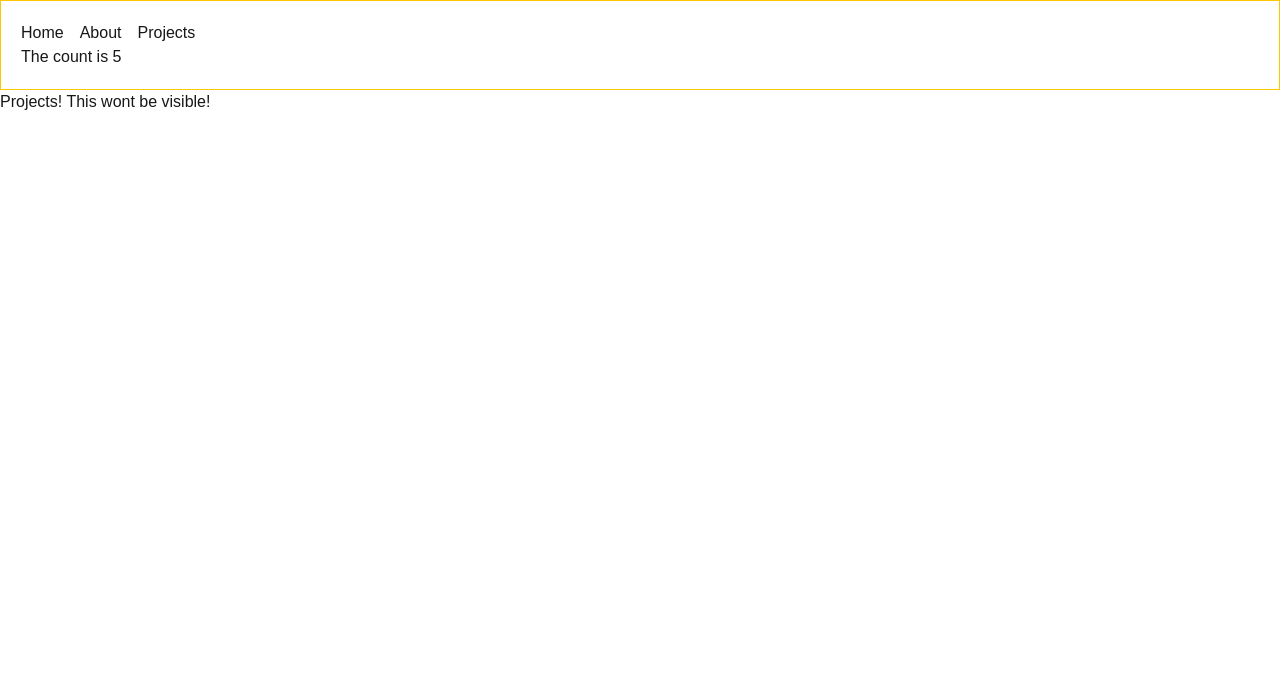
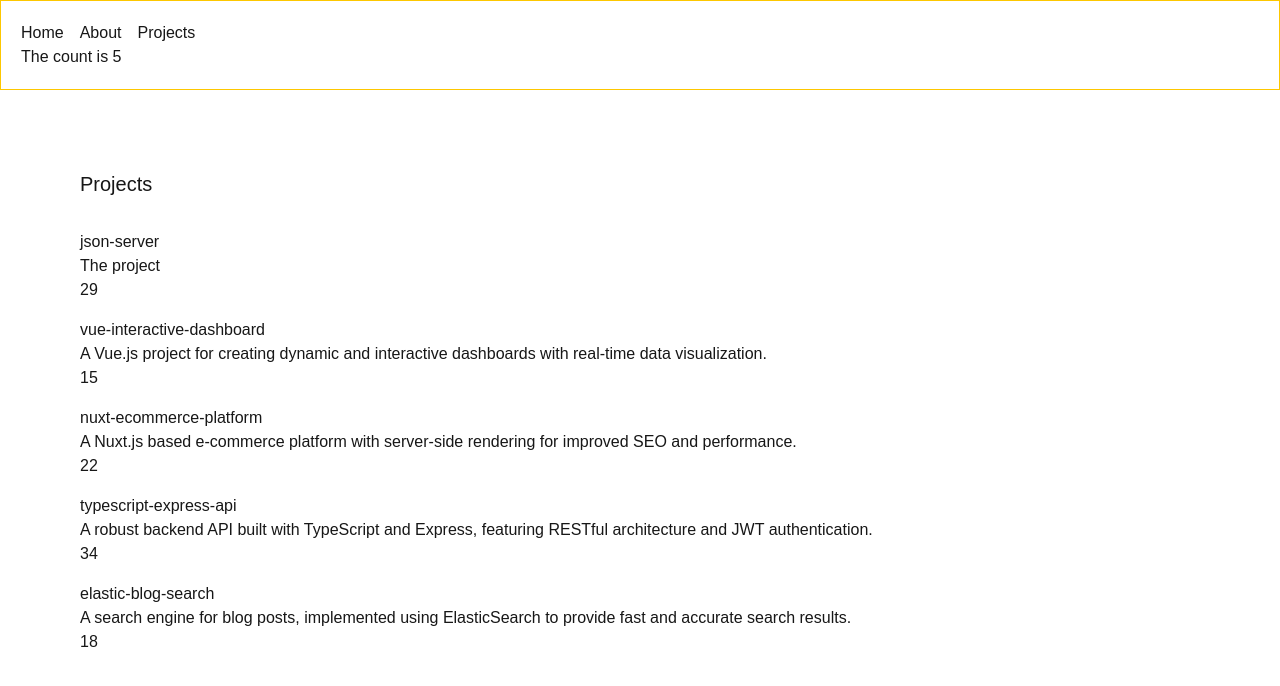
Before and after one commit to ShamsulArifin/next14-blog, a Next.js app: page /about/projects in a window 1280 px wide. Shown: the top 686 px of the page. Built offline with nearby package versions, Linux system fonts and the light colour scheme; data requests are answered from the project's data file.

Commit message:
23. Actually Fetching Data with fetch inside a Server Component

```diff
--- a/app/about/projects/page.js
+++ b/app/about/projects/page.js
@@ -1,3 +1,20 @@
-export default function ProjectsPage() {
-  return <>Projects! This wont be visible!</>;
+export default async function ProjectsPage() {
+  const response = await fetch('http://localhost:3001/repos')
+  const repos = await response.json()
+
+  return (
+    <div className="p-20">
+      <h1 className="mb-8 text-xl">Projects</h1>
+
+      <ul>
+        {repos.map(repo => (
+          <li key={repo.id} className="mb-4">
+            <div>{repo.title}</div>
+            <div>{repo.description}</div>
+            <div>{repo.stargazers_count}</div>
+          </li>
+        ))}
+      </ul>
+    </div>
+  );
 }
```
